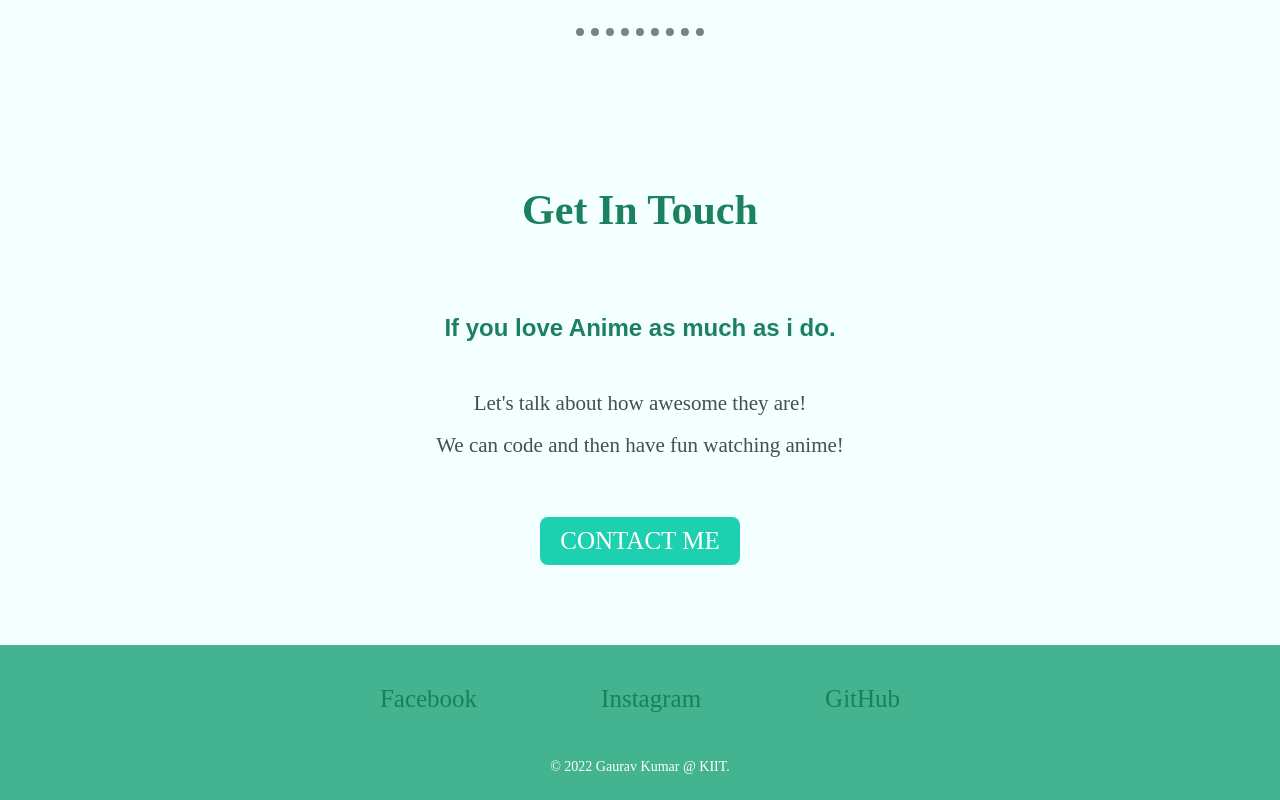
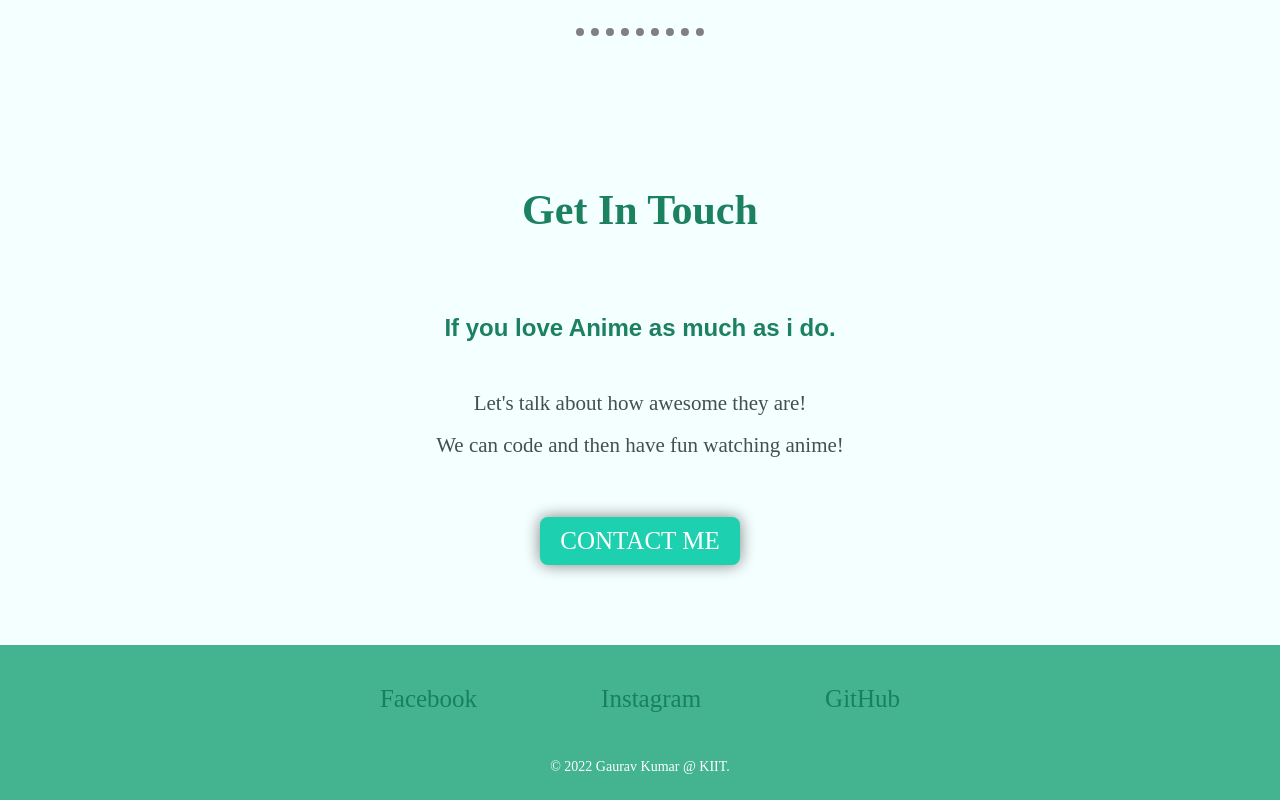
Before and after one commit to JoyBoy-00/Gaurav_website, a plain HTML site: page index.html in a window 1280 px wide. In both pictures the pointer is over the link "CONTACT ME". Shown: the part 2246-3046 px from the top of the page. Drawn offline with Linux system fonts and the light colour scheme; a web font is replaced by a local one.

Commit message:
Update style.css

```diff
--- a/CSS/style.css
+++ b/CSS/style.css
@@ -129,6 +129,7 @@ hr{
 }
 .btn:hover{
     background-color: rgb(29, 208, 175);
+    box-shadow: 0 0 1rem grey;
 }
 .bottom-container{
     background-color: rgb(67, 180, 143);
```
